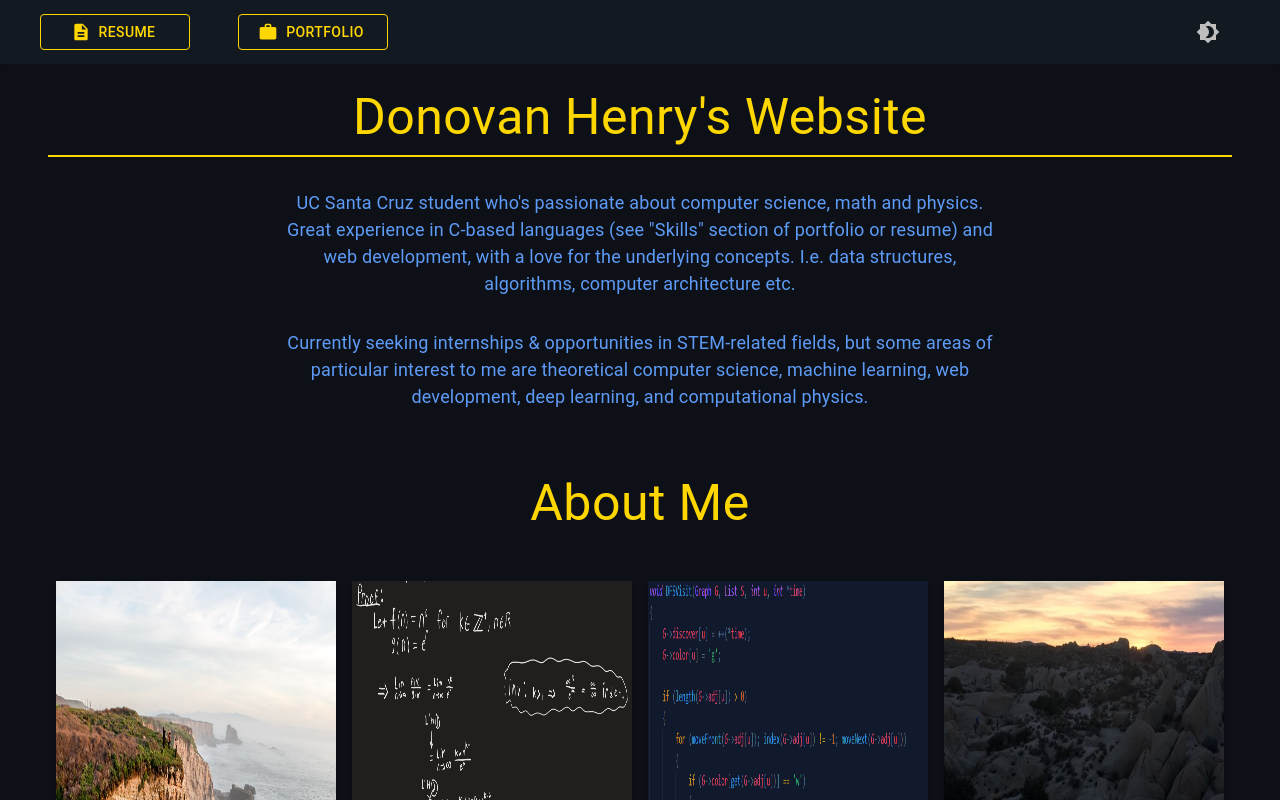
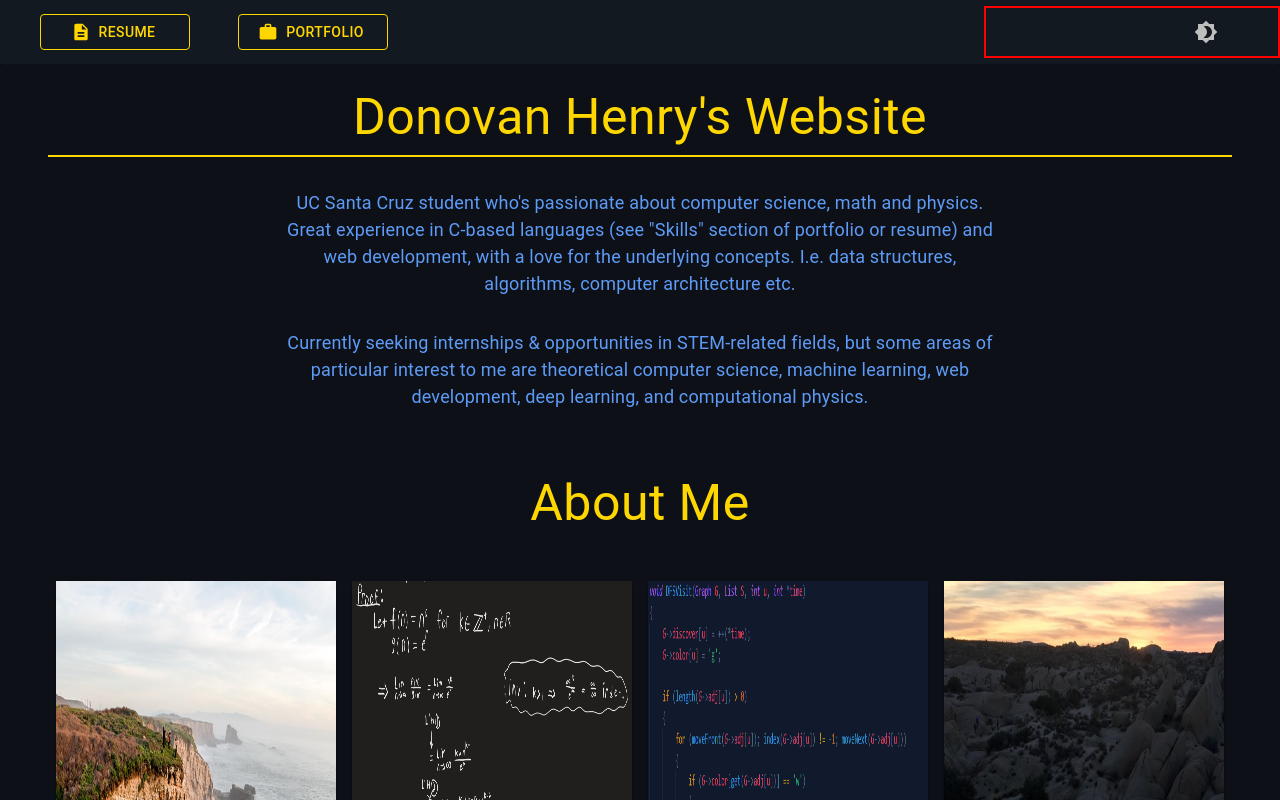
Before and after one commit to Donovanphenry/Donovanphenry, a React (Create React App) app: page / in a window 1280 px wide. Shown: the top 800 px of the page. Built offline with nearby package versions, Linux system fonts and the light colour scheme.

Commit message:
Update theme btn border

```diff
--- a/src/Home.js
+++ b/src/Home.js
@@ -72,6 +72,7 @@ const useStyles = makeStyles((theme) => ({
     display: 'flex',
     justifyContent: 'right',
     paddingRight: theme.spacing(6),
+    border: '2px solid red',
   },
 
   themeBtn: {
```
Also changed, not shown: 6 other files (tests, documents, lock files or other folders).
